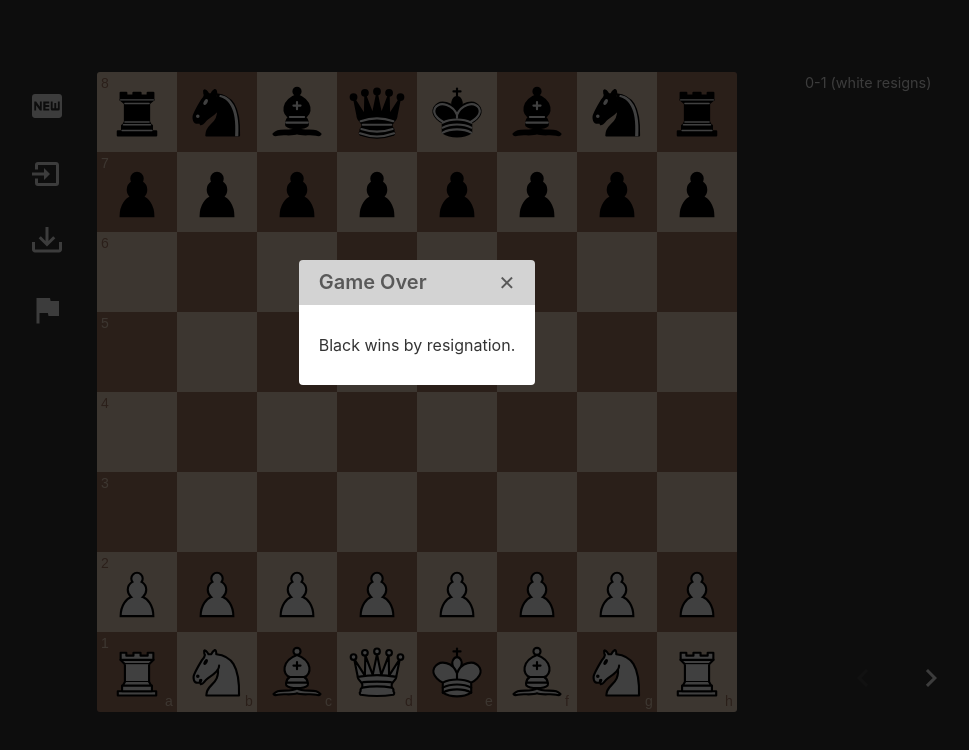
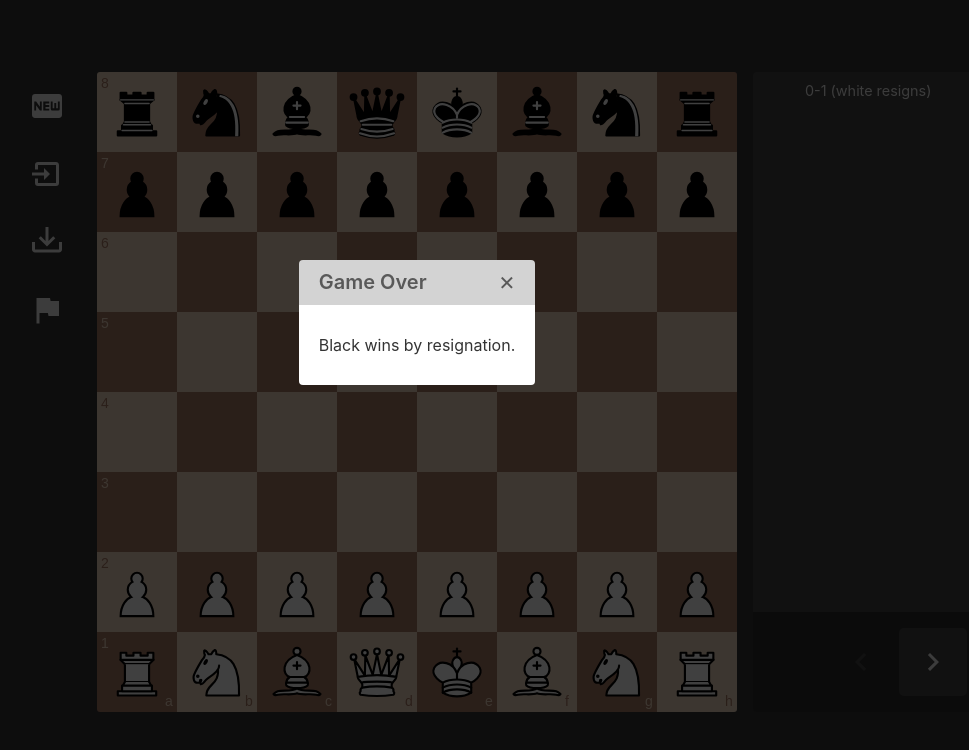
Before and after one commit to ErikMuir/chess-engine, a React app: page / in a window 1280 px wide. Both pictures are taken after a click on the button 270 px from the left and 310 px from the top of the page. Shown: the top 750 px of the page, without its empty margins (223-1192 px from the left). Built offline with nearby package versions, Linux system fonts and the light colour scheme.

Commit message:
scroll move list to current move

```diff
--- a/src/components/App.js
+++ b/src/components/App.js
@@ -3,7 +3,7 @@ import Modal from 'react-modal';
 import FileSaver from 'file-saver';
 import GameControls from './GameControls';
 import Board from './Board';
-import MoveControls from './MoveControls';
+import GameDetails from './GameDetails';
 import GameOver from './GameOver';
 import Logger from '../Logger';
 import Game from '../game/Game';
@@ -92,7 +92,7 @@ class App extends React.Component {
             resign={this.resign}
           />
           <Board game={game} updateApp={this.updateApp} />
-          <MoveControls game={game} updateApp={this.updateApp} />
+          <GameDetails game={game} updateApp={this.updateApp} />
         </main>
         <footer className="app-footer">
           <span>{`© ${new Date().getFullYear()} MuirDev`}</span>
--- /dev/null
+++ b/src/components/GameDetails.js
@@ -0,0 +1,20 @@
+import React from 'react';
+import { boardSize } from '../game/utils';
+import MoveList from './MoveList';
+import MoveControls from './MoveControls';
+import Logger from '../Logger';
+
+const logger = new Logger('GameDetails');
+
+const GameDetails = ({ game, updateApp }) => {
+  logger.trace('render');
+
+  return (
+    <div className="aside game-details" style={{ height: boardSize }}>
+      <MoveList game={game} />
+      <MoveControls game={game} updateApp={updateApp} />
+    </div>
+  );
+};
+
+export default GameDetails;
--- a/src/components/MoveControls.js
+++ b/src/components/MoveControls.js
@@ -1,62 +1,29 @@
 import React from 'react';
 import Icon from '@mdi/react';
 import { mdiChevronLeft, mdiChevronRight } from '@mdi/js';
-import { boardSize } from '../game/utils';
 import Logger from '../Logger';
-import PieceColor from '../game/PieceColor';
 
 const logger = new Logger('MoveControls');
 
-class MoveControls extends React.Component {
-  constructor(props) {
-    super(props);
-    logger.trace('ctor');
-  }
+const MoveControls = ({ game, updateApp }) => {
+  logger.trace('render');
 
-  handleBack = (e) => {
+  const handleBack = (e) => {
     logger.trace('handleBack');
-    const { game, updateApp } = this.props;
     const { moveBack } = game;
     moveBack();
     e.currentTarget.blur();
     updateApp(game);
   };
 
-  handleForward = (e) => {
+  const handleForward = (e) => {
     logger.trace('handleForward');
-    const { game, updateApp } = this.props;
     const { moveForward } = game;
     moveForward();
     e.currentTarget.blur();
     updateApp(game);
   };
 
-  getMoveStyle = (currentMove, moveNumber, pieceColor) => (
-    currentMove.moveNumber === moveNumber && currentMove.pieceColor === pieceColor
-      ? 'current-move'
-      : null
-  );
-
-  getMove = (move, moveNumber, currentMove) => {
-    const moveNumberText = move.white.includes('resign') ? null : `${moveNumber}.`;
-    const whiteMoveStyle = this.getMoveStyle(currentMove, moveNumber, PieceColor.white);
-    const blackMoveStyle = this.getMoveStyle(currentMove, moveNumber, PieceColor.black);
-    return (
-      <div className="move" key={moveNumber}>
-        <div className="move-number">{moveNumberText}</div>
-        <div className="move-symbol">
-          <span className={whiteMoveStyle}>{move.white}</span>
-        </div>
-        <div className="move-symbol">
-          <span className={blackMoveStyle}>{move.black}</span>
-        </div>
-      </div>
-    );
-  };
-
-  render() {
-    logger.trace('render');
-    const { game } = this.props;
   const { pgn, activePlayer, currentMove } = game;
   const { moveNumber, pieceColor } = currentMove;
   const backDisabled = moveNumber === 0;
@@ -64,25 +31,19 @@ class MoveControls extends React.Component {
   const backColor = backDisabled ? '#444444' : '#eeeeee';
   const forwardColor = forwardDisabled ? '#444444' : '#eeeeee';
   return (
-      <div className="aside move-controls" style={{ height: boardSize }}>
-        <div className="move-list">
-          {pgn.map((move, i) => this.getMove(move, (i + 1), currentMove))}
-        </div>
-        <div className="move-navigation">
+    <div className="move-controls">
       <div>
-            <button type="button" onClick={this.handleBack} title="Go back" disabled={backDisabled}>
+        <button type="button" onClick={handleBack} title="Go back" disabled={backDisabled}>
           <Icon path={mdiChevronLeft} size={1.5} color={backColor} />
         </button>
       </div>
       <div>
-            <button type="button" onClick={this.handleForward} title="Go forward" disabled={forwardDisabled}>
+        <button type="button" onClick={handleForward} title="Go forward" disabled={forwardDisabled}>
           <Icon path={mdiChevronRight} size={1.5} color={forwardColor} />
         </button>
       </div>
     </div>
-      </div>
   );
-  }
-}
+};
 
 export default MoveControls;
--- /dev/null
+++ b/src/components/MoveList.js
@@ -0,0 +1,48 @@
+import React, { useEffect, useRef } from 'react';
+import PieceColor from '../game/PieceColor';
+import Logger from '../Logger';
+
+const logger = new Logger('MoveList');
+
+const MoveList = ({ game }) => {
+  logger.trace('render');
+
+  const { pgn, currentMove } = game;
+
+  const currentMoveRef = useRef(null);
+
+  const scrollToBottom = () => {
+    logger.trace('scrollToBottom');
+    currentMoveRef.current?.scrollIntoView({ behavior: 'smooth' });
+  };
+
+  useEffect(() => {
+    scrollToBottom();
+  }, [pgn, currentMove]);
+
+  const getMove = (move, moveNumber) => {
+    const getMoveNumber = () => (move.white.includes('resign') ? null : `${moveNumber}.`);
+    const getPlayerMove = (pieceColor) => {
+      const pgnMove = pieceColor === PieceColor.white ? move.white : move.black;
+      return currentMove.moveNumber === moveNumber && currentMove.pieceColor === pieceColor
+        ? <span className="current-move" ref={currentMoveRef}>{pgnMove}</span>
+        : <span>{pgnMove}</span>;
+    };
+
+    return (
+      <div className="move" key={moveNumber}>
+        <div className="move-number">{getMoveNumber()}</div>
+        <div className="move-symbol">{getPlayerMove(PieceColor.white)}</div>
+        <div className="move-symbol">{getPlayerMove(PieceColor.black)}</div>
+      </div>
+    );
+  };
+
+  return (
+    <div className="move-list">
+      {pgn.map((move, i) => getMove(move, (i + 1)))}
+    </div>
+  );
+};
+
+export default MoveList;
--- a/src/styles/app.css
+++ b/src/styles/app.css
@@ -71,35 +71,10 @@ body {
   top: -100rem;
 }
 
-.move-controls {
+.game-details {
   display: flex;
   flex-direction: column;
   justify-content: space-between;
-}
-
-.move-navigation {
-  display: flex;
-  justify-content: center;
-}
-
-.move-navigation button {
-  background-color: transparent;
-  border: none;
-  border-radius: 5px;
-  font-size: 125%;
-  padding: 1rem 1rem;
-}
-
-.move-navigation button:hover, .move-navigation button:focus {
-  background-color: rgb(89, 89, 89);
-}
-
-.move-navigation button:disabled {
-  background-color: transparent;
-}
-
-.move-navigation button svg {
-  vertical-align: bottom;
 }
 
 .move-list {
@@ -108,7 +83,10 @@ body {
   font-size: 90%;
   line-height: 120%;
   height: 100%;
-  margin-bottom: 1rem;
+  padding: 0.5rem 0;
+  background-color: #444444;
+  border-top-left-radius: 4px;
+  border-top-right-radius: 4px;
 }
 
 .move-list .move {
@@ -138,7 +116,36 @@ body {
   padding: 2px 8px;
 }
 
-.move-list .move .move-symbol span.current-move{
+.move-list .move .move-symbol span.current-move {
   background-color: rgba(255, 255, 255, 0.2);
   border-bottom: 2px solid rgba(255, 255, 255, 0.4)
 }
+
+.move-controls {
+  display: flex;
+  justify-content: center;
+  background-color: #2d2d2d;
+  border-bottom-left-radius: 4px;
+  border-bottom-right-radius: 4px;
+}
+
+.move-controls button {
+  background-color: #444444;
+  border: none;
+  border-radius: 5px;
+  font-size: 125%;
+  padding: 1rem 1rem;
+  margin: 1rem 0.15rem;
+}
+
+.move-controls button:hover, .move-controls button:focus {
+  background-color: rgb(89, 89, 89);
+}
+
+.move-controls button:disabled {
+  background-color: transparent;
+}
+
+.move-controls button svg {
+  vertical-align: bottom;
+}
```
Also changed, not shown: 1 other file (tests, documents, lock files or other folders). Lines whose indentation alone changed are shown as unchanged.
